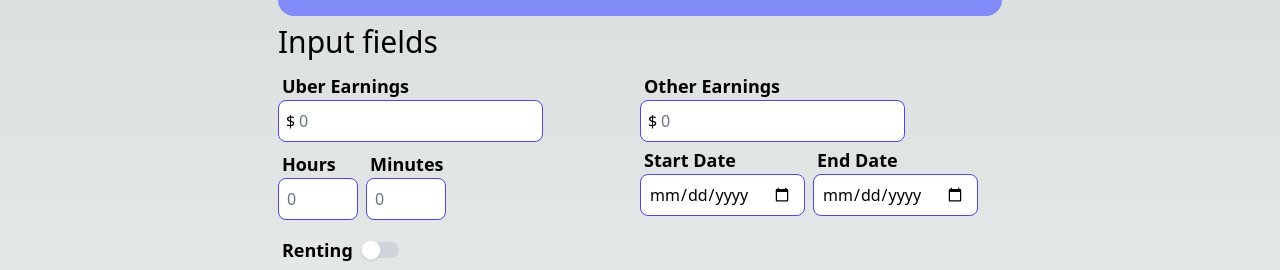
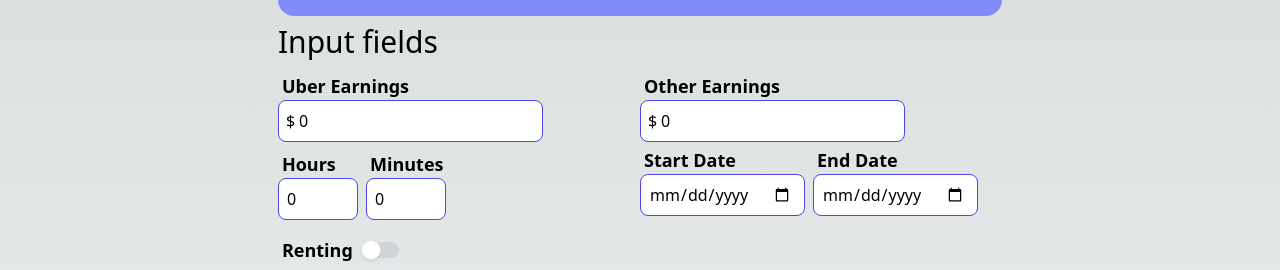
Before and after one commit to RostyslavDzhohola/uber-calculator, a Next.js app: page /calculator in a window 1280 px wide. Shown: the part 144-414 px from the top of the page. Built offline with nearby package versions, Linux system fonts and the light colour scheme.

Commit message:
lifting state in child components for earnings and time

```diff
--- a/app/calculator/Calculator.jsx
+++ b/app/calculator/Calculator.jsx
@@ -1,4 +1,5 @@
-import DollarInputEarnings from "./components/DollarInputExpense"
+"use client"
+import DollarInputEarnings from "./components/DollarInputEarnings"
 import TimeWorked from "./components/TimeWorked"
 import Divider from "./components/Divider"
 import DatesWorked from "./components/DatesWorked"
@@ -10,14 +11,47 @@ import DollarInputExpense from "./components/DollarInputExpense"
 import { useState } from "react";
 
 export default function Calculator() {
+  const [inputValues, setInputValues] = useState({
+    uberEarnings: 0,
+    otherEarnings: 0,
+    hoursWorked: 0,
+    minutesWorked: 0,
+    datesWorked: 0,
+    maintenance: 0,
+    gasCharging: 0,
+    insurance: 0,
+    tolls: 0,
+    other: 0,
+    location: "Austin",
+    car: "Sedan",
+    rent: false,
+  });
+
+  console.log("uberEarnings " + inputValues.uberEarnings);
+  console.log("otherEarnings " +inputValues.otherEarnings);
+  console.log("hoursWorked " + inputValues.hoursWorked);
+  console.log("minutesWorked " + inputValues.minutesWorked);
+
   return (
     <div>
       <h1 className="text-5xl bg-indigo-400 p-3 rounded-2xl">Calculator</h1>
       <h2 className="text-3xl my-2">Input fields</h2>
       <div className="grid grid-cols-2">
-        <DollarInputEarnings name="Uber Earnings" />
-        <DollarInputEarnings name="Other Earnings" />
-        <TimeWorked />
+        <DollarInputEarnings
+          name="Uber Earnings"
+          value={inputValues.uberEarnings}
+          onChange={value => setInputValues({ ...inputValues, uberEarnings: value })} />
+        <DollarInputEarnings
+          name="Other Earnings"
+          value={inputValues.otherEarnings}
+          onChange={value => setInputValues({ ...inputValues, otherEarnings: value })}
+          />
+        <TimeWorked
+          hoursWorked={inputValues.hoursWorked}
+          minutesWorked={inputValues.minutesWorked}
+          onChangeHours={value => setInputValues({ ...inputValues, hoursWorked: value })}
+          onChangeMinutes={value => setInputValues({ ...inputValues, minutesWorked: value })}
+        />
         <DatesWorked />
         <RentTogle />
       </div>
--- a/app/calculator/components/DollarInputEarnings copy.jsx
+++ /dev/null
@@ -1,13 +0,0 @@
-export default function DollarInputEarnings({name}) {
-  return (
-    <div className="my-1">
-      <div className="flex flex-col">
-        <label htmlFor={name} className="ml-1 font-bold text-lg">{name}</label>
-        <div className="relative">
-          <span className="absolute left-2 top-1/2 transform -translate-y-1/2">$</span>
-          <input id={name} className="pl-5 rounded-lg border-indigo-600 border" type="number" placeholder="0" name="Earnings" min="0" />
-        </div>
-      </div>
-    </div>
-  )
-}
--- /dev/null
+++ b/app/calculator/components/DollarInputEarnings.jsx
@@ -0,0 +1,22 @@
+export default function DollarInputEarnings({name, value, onChange}) {
+  return (
+    <div className="my-1">
+      <div className="flex flex-col">
+        <label htmlFor={name} className="ml-1 font-bold text-lg">{name}</label>
+        <div className="relative">
+          <span className="absolute left-2 top-1/2 transform -translate-y-1/2">$</span>
+          <input
+            id={name}
+            value={value}
+            onChange={e => onChange(e.target.value)}
+            className="pl-5 rounded-lg border-indigo-600 border"
+            type="number"
+            defaultValue="0"
+            placeholder="0"
+            name="Earnings"
+            min="0" />
+        </div>
+      </div>
+    </div>
+  )
+}
--- a/app/calculator/components/TimeWorked.jsx
+++ b/app/calculator/components/TimeWorked.jsx
@@ -1,17 +1,34 @@
-export default function TimeWorked() {
+export default function TimeWorked({hours, minutes, onChangeHours, onChangeMinutes}) {
   return (
     <div className="my-1">
       <div className="flex space-x-2 flex-wrap">
         <div className="flex flex-col ">
           <label htmlFor="hoursInput" className="ml-1 font-bold text-lg">Hours</label>
           <div className="relative">
-            <input id="hoursInput" className="pl-2 rounded-lg border-indigo-600 border w-20" type="number" placeholder="0" min="0" />
+            <input
+              id="hoursInput"
+              value={hours}
+              onChange={e => onChangeHours(e.target.value)}
+              className="pl-2 rounded-lg border-indigo-600 border w-20"
+              type="number"
+              defaultValue="0"
+              placeholder="0"
+              min="0" />
           </div>
         </div>
         <div className="flex flex-col ">
           <label htmlFor="minutesInput" className="ml-1 font-bold text-lg">Minutes</label>
           <div className="relative">
-            <input id="minutesInput" className="pl-2 rounded-lg border-indigo-600 border w-20" type="number" placeholder="0" min="0" max="59"/>
+            <input
+              id="minutesInput"
+              value={minutes}
+              onChange={e => onChangeMinutes(e.target.value)}
+              className="pl-2 rounded-lg border-indigo-600 border w-20"
+              type="number"
+              defaultValue="0"
+              placeholder="0"
+              min="0"
+              max="59"/>
           </div>
         </div>
       </div>
```
